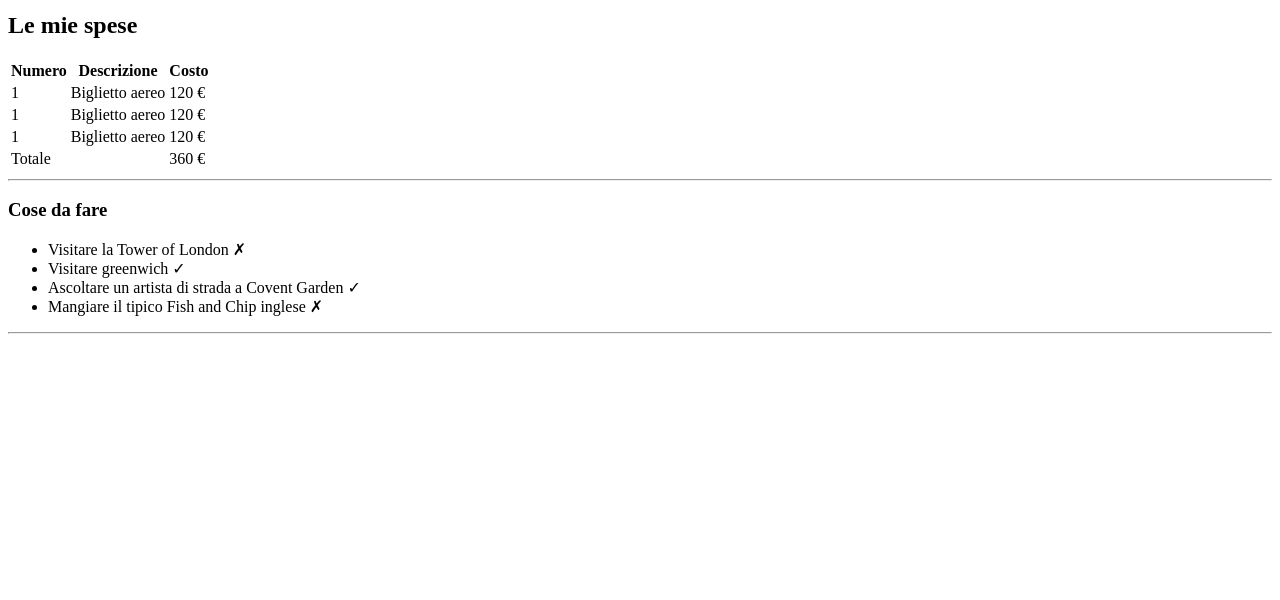
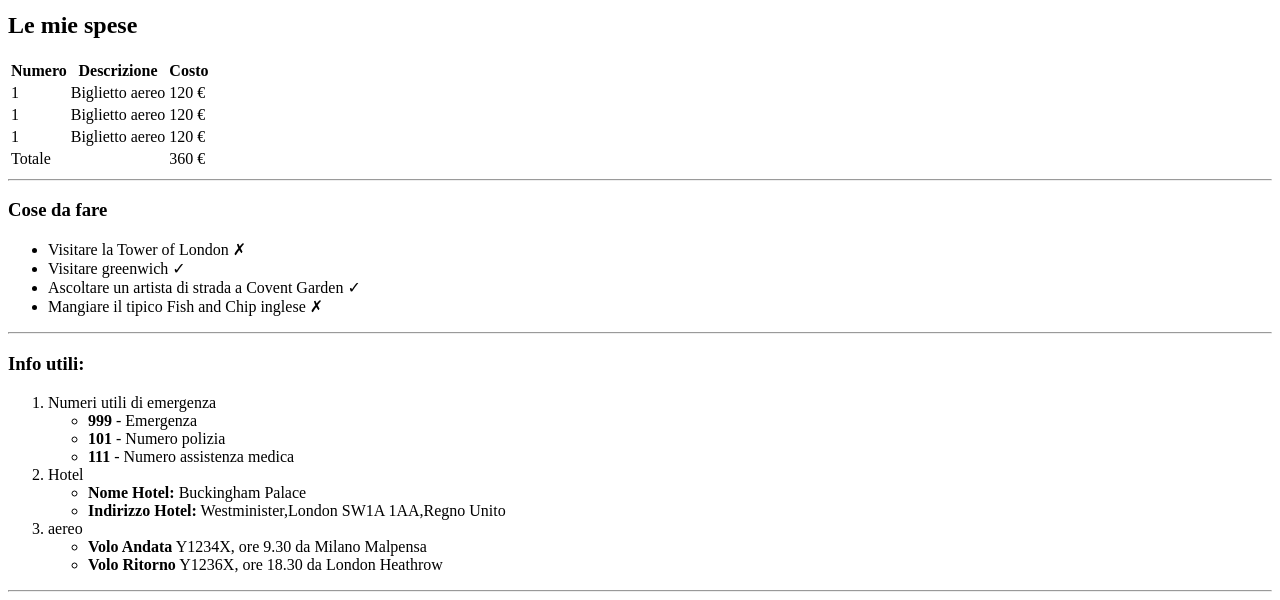
Before and after one commit to andmalt/html-london-trip, a plain HTML site: page index.html in a window 1280 px wide. Shown: the part 402-1002 px from the top of the page. Before the commit the page ends 800 px from the top, so only its background shows below. Drawn offline with Linux system fonts and the light colour scheme.

Commit message:
Informazioni Importanti

```diff
--- a/index.html
+++ b/index.html
@@ -55,6 +55,32 @@
             <li>Mangiare il tipico Fish and Chip inglese &#10007;</li>
         </ul>
         <hr>
+        <!-- Informazioni importanti  -->
+        <h3>Info utili:</h3>
+        <ol>
+            <li>Numeri utili di emergenza
+                <ul>
+                    <li><strong>999</strong> - Emergenza</li>
+                    <li><strong>101</strong> - Numero polizia</li>
+                    <li><strong>111</strong> - Numero assistenza medica</li>
+                </ul>
+            </li>
+
+            <li>Hotel
+                <ul>
+                    <li><strong>Nome Hotel:</strong> Buckingham Palace</li>
+                    <li><strong>Indirizzo Hotel:</strong> Westminister,London SW1A 1AA,Regno Unito</li>
+                </ul>
+            </li>
+
+            <li>aereo
+                <ul>
+                    <li><strong>Volo Andata</strong> Y1234X, ore 9.30 da Milano Malpensa</li>
+                    <li><strong>Volo Ritorno</strong> Y1236X, ore 18.30 da London Heathrow</li>
+                </ul>
+            </li>
+        </ol>
+        <hr>
 
 
     </main>
```
